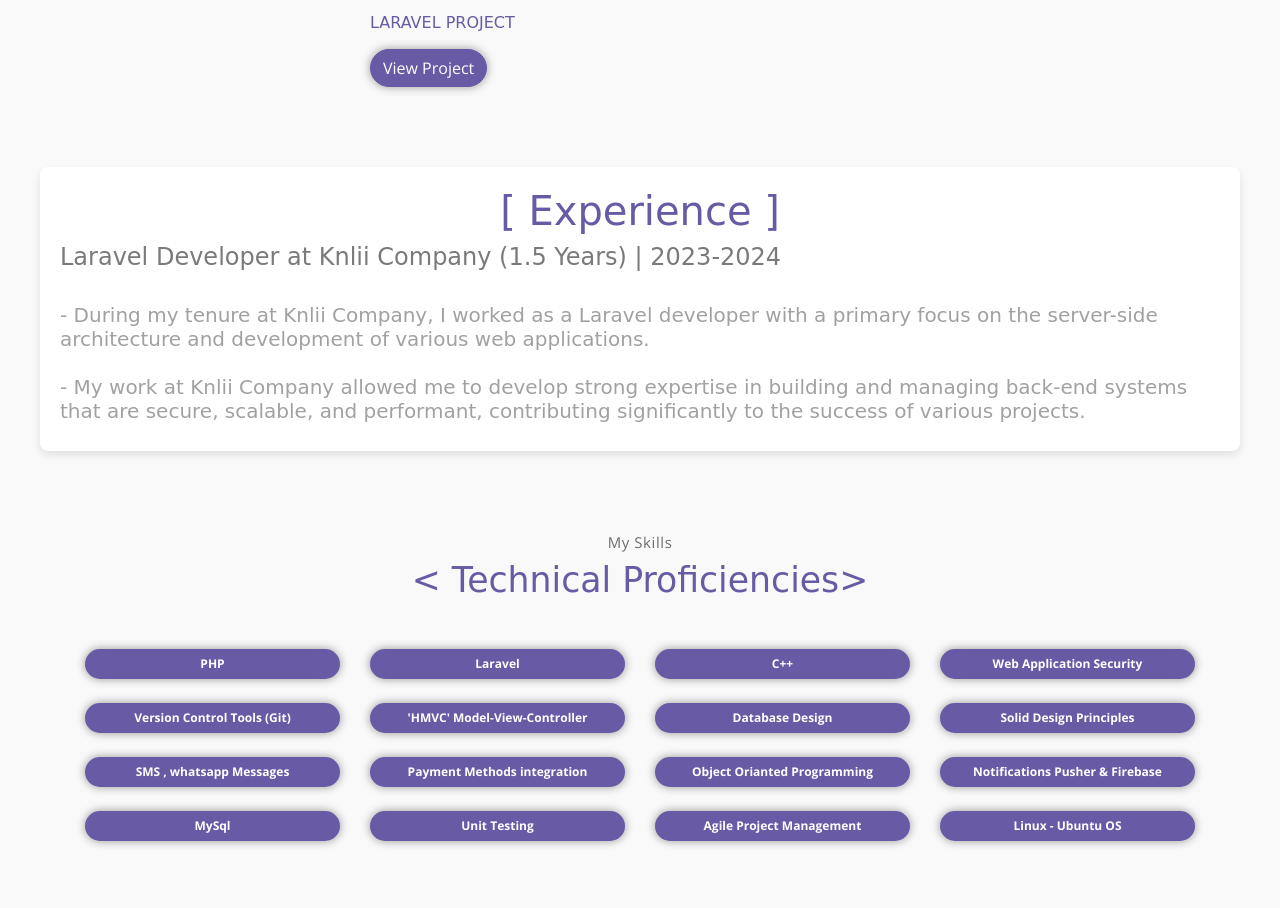
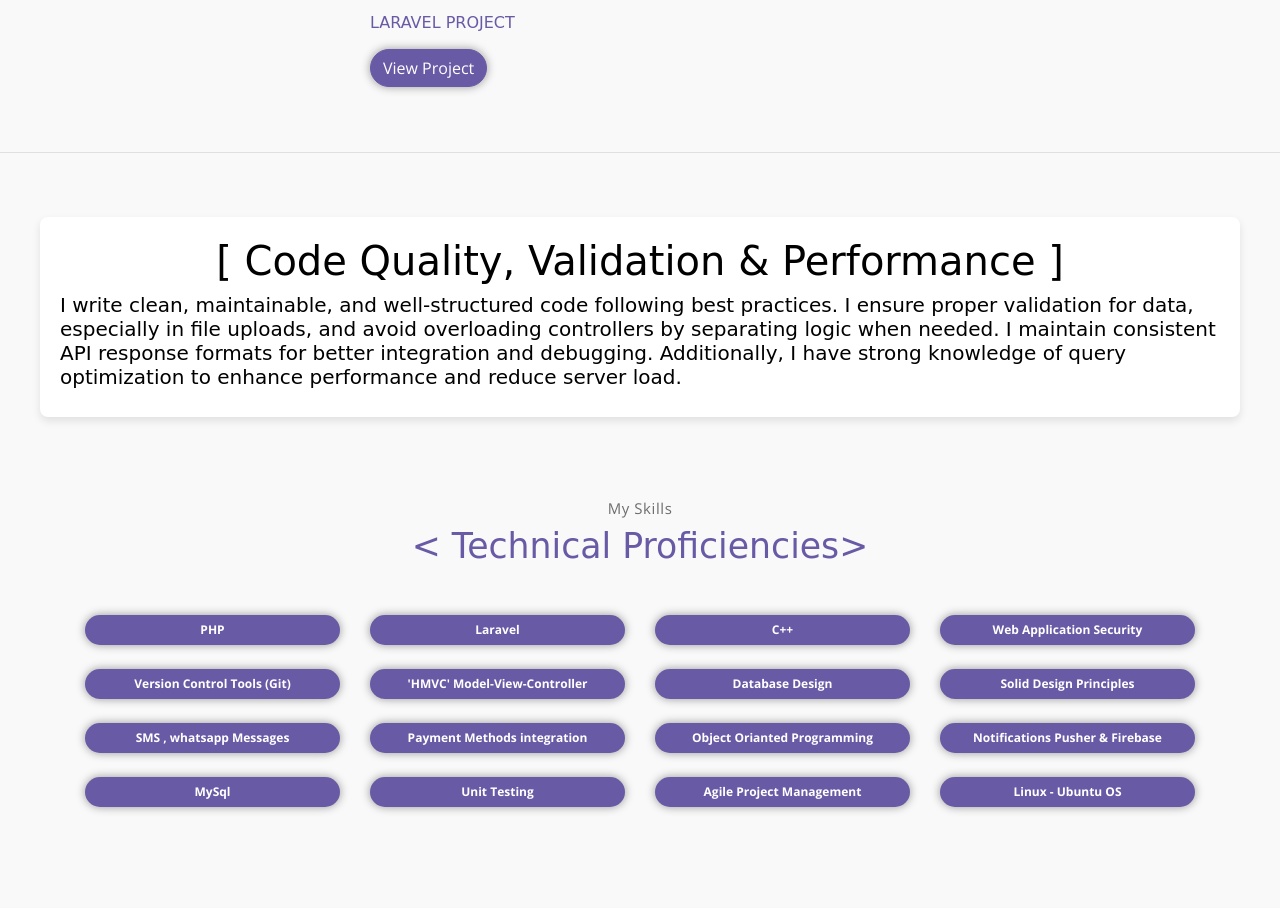
Before and after one commit to Abdullah-Omar-p/Portfolio, a plain HTML site: page index.html in a window 1280 px wide. Shown: the part 2605-3513 px from the top of the page. Drawn offline with nearby package versions, Linux system fonts and the light colour scheme; a web font is replaced by a local one.

Commit message:
new edition

```diff
--- a/index.html
+++ b/index.html
@@ -99,6 +99,8 @@
             </div><!-- end of about wrapper -->
         </div><!-- end of container -->
     </section> <!-- end of about section -->
+
+
 
 
     <!-- Project section -->
@@ -205,27 +207,24 @@
 
         </div>
     </section>
+            <!-- Add a line with 10% space from right and left -->
+            <div class="row">
+                <div class="col-md-12">
+                    <hr style="margin: 0 0%; margin-top: 2%;"><br>
+                </div>
+            </div>
 
-    <section class="section" id="Experience">
+        <section class="section" id="Experience">
         <div class="about-captionn">
-            <h1>
-                <center>[ Experience ]</center>
+            <h1 style="color: rgb(0, 0, 0);">
+                <center >[ Code Quality, Validation & Performance ]</center>
             </h1>
 
-            <h4 style="color: rgb(122, 122, 122);">Laravel Developer at Knlii Company (1.5 Years) | 2023-2024 </h4>
-            <br>
-            <h5 style="color: rgb(163, 160, 160);">
-                - During my tenure at Knlii Company, I worked as a Laravel developer with a primary focus on the
-                server-side architecture and development of various web applications.
-            <br>
-            <br>
-                - My work at Knlii Company allowed me to develop strong expertise in building and managing back-end
-                systems that are secure, scalable, and performant, contributing significantly to the success of various
-                projects.
+            <h5 style="color: rgb(0, 0, 0);">
+                I write clean, maintainable, and well-structured code following best practices. I ensure proper validation for data, especially in file uploads, and avoid overloading controllers by separating logic when needed. I maintain consistent API response formats for better integration and debugging. Additionally, I have strong knowledge of query optimization to enhance performance and reduce server load.
             </h5>
         </div>
     </section>
-
 
     <!-- skills section -->
     <section class="section" id="skills">
```
